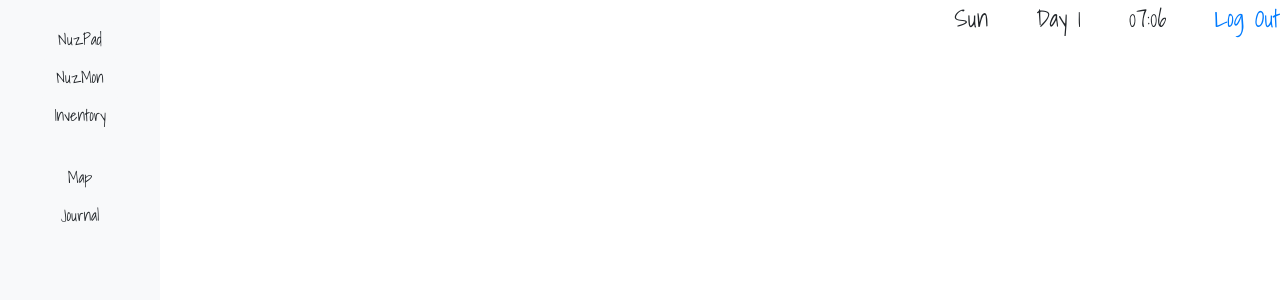
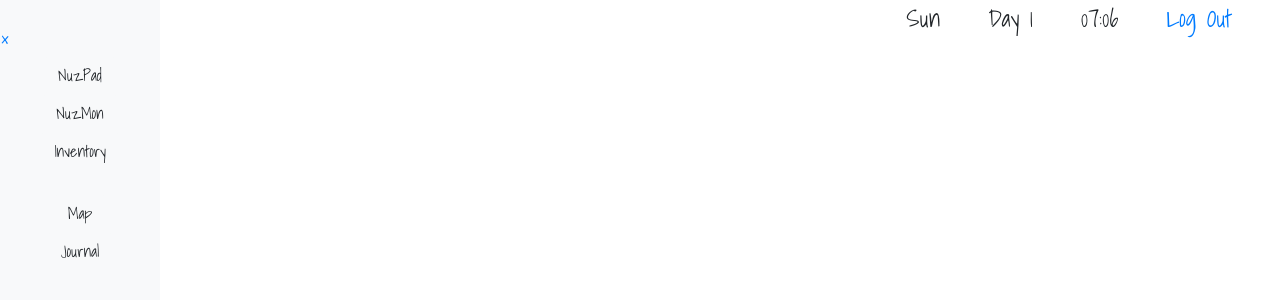
Before and after one commit to dweckerly/Nuz, a PHP site: page /game/main.g.php in a window 1280 px wide. Shown: the top 300 px of the page. Run offline with PHP 8.4, Linux system fonts and the light colour scheme; the visitor is signed in with stand-in values (Sample User, id 1); data that the repository does not hold is empty; a stand-in replaces the project's code that opens the database connection; some libraries are stand-ins or nearby versions.

Commit message:
working on sidebar

```diff
--- a/css/style.css
+++ b/css/style.css
@@ -34,6 +34,10 @@ body {
     transform: scale(-1, 1);
 }
 
+#close-btn {
+    font-size: 24px;
+}
+
 #main-nav {
     width: 100%;
 }
@@ -44,7 +48,7 @@ body {
 
 .nav-bar {
     font-size: 24px;
-    padding-left: 2em;
+    padding-right: 2em;
 }
 
 .location-card {
--- a/js/gameUtil.js
+++ b/js/gameUtil.js
@@ -28,3 +28,7 @@ function callBattlePage() {
         initialize();
     });
 }
+
+$('#close-btn').click(function () {
+    $('#main-sidebar').css("display", "none");
+})
--- a/layout/gameFooter.php
+++ b/layout/gameFooter.php
@@ -1,6 +1,8 @@
 <?php
 include_once('../util/modals/receiveItemModal.php');
 ?>
+<script src="../js/uiEffects.js"></script>
+<script src="../js/gameUtil.js"></script>
 <script src="https://code.jquery.com/jquery-3.2.1.slim.min.js" integrity="sha384-KJ3o2DKtIkvYIK3UENzmM7KCkRr/rE9/Qpg6aAZGJwFDMVNA/GpGFF93hXpG5KkN" crossorigin="anonymous"></script>
 <script src="https://cdnjs.cloudflare.com/ajax/libs/popper.js/1.12.9/umd/popper.min.js" integrity="sha384-ApNbgh9B+Y1QKtv3Rn7W3mgPxhU9K/ScQsAP7hUibX39j7fakFPskvXusvfa0b4Q" crossorigin="anonymous"></script>
 <script src="https://maxcdn.bootstrapcdn.com/bootstrap/4.0.0/js/bootstrap.min.js" integrity="sha384-JZR6Spejh4U02d8jOt6vLEHfe/JQGiRRSQQxSfFWpi1MquVdAyjUar5+76PVCmYl" crossorigin="anonymous"></script>
--- a/layout/gameHeader.php
+++ b/layout/gameHeader.php
@@ -9,8 +9,6 @@
     <link href="../css/style.css" rel="stylesheet">
     <script src="../js/jquery-3.3.1.min.js"></script>
     <script src="../js/ajax.js"></script>
-    <script src="../js/uiEffects.js"></script>
-    <script src="../js/gameUtil.js"></script>
     <title>NuzMon</title>
     <link rel="stylesheet" href="https://cdnjs.cloudflare.com/ajax/libs/font-awesome/4.7.0/css/font-awesome.min.css">
 </head>
@@ -23,7 +21,9 @@ $row = mysqli_fetch_assoc($result);
 $name = $row['name'];
 ?>
 <body>
-    <div class="sidebar bg-light" align="center">
+    <div id="main-sidebar" class="sidebar bg-light">
+        <a href="javascript:void(0)" id="close-btn">&times;</a>
+        <div id="nav-list-container" align="center">
             <ul class="nav flex-column">
                 <li class="nav-item"><button class="btn btn-light">NuzPad</button></li>
                 <li class="nav-item"><button class="btn btn-light">NuzMon</button></li>
@@ -32,6 +32,7 @@ $name = $row['name'];
                 <li class="nav-item"><button class="btn btn-light">Map</button></li>
                 <li class="nav-item"><button class="btn btn-light">Journal</button></li>
             </ul>
+        </div>
     </div>
     <div class="bg-light" id="main-nav">
         <ul class="nav" id="main-nav-list">
```
Lines whose indentation alone changed are shown as unchanged.
